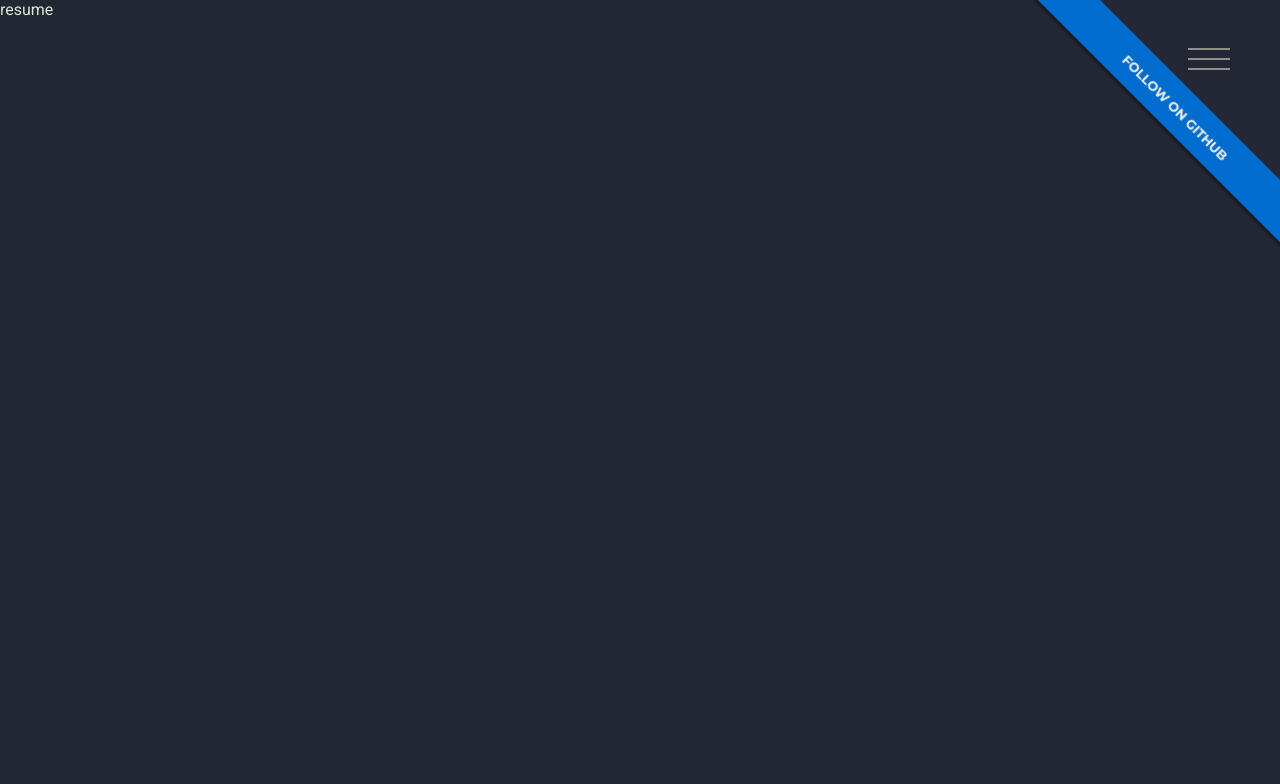
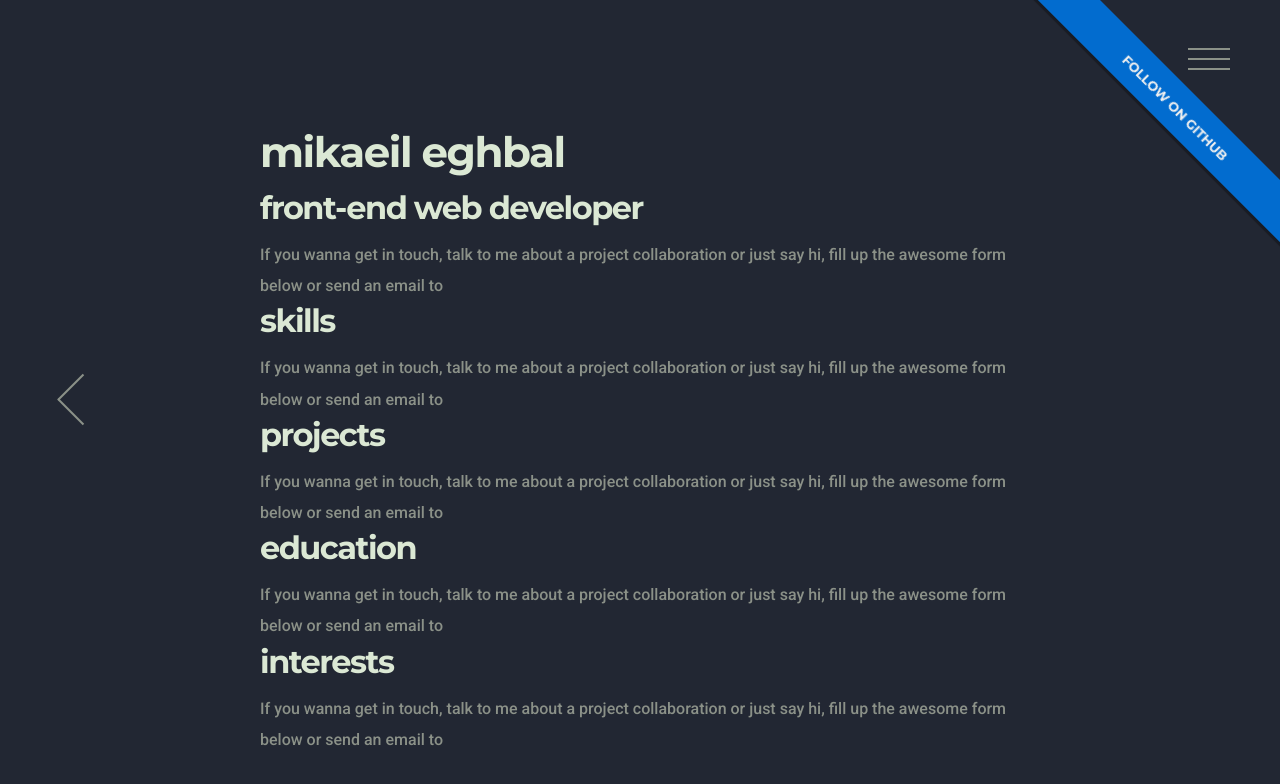
Before and after one commit to mikaeileghbal/react-portfolio, a React (Create React App) app: page /resume in a window 1280 px wide. Shown: the top 784 px of the page. Built offline with nearby package versions, Linux system fonts and the light colour scheme.

Commit message:
Add base resume page

```diff
--- a/src/components/Footer.js
+++ b/src/components/Footer.js
@@ -35,7 +35,7 @@ export default function Footer() {
         <br />
         Feel free to contact me via email at
         <Space>
-          <CustomLinkFooter href="mail:mikaeileghbal@gmail.com">
+          <CustomLinkFooter href="mailto:mikaeileghbal@gmail.com">
             mikaeileghbal@gmail.com
           </CustomLinkFooter>
         </Space>
--- a/src/pages/conatct.js
+++ b/src/pages/conatct.js
@@ -2,7 +2,7 @@ import React, { useState } from "react";
 import { FaFacebookF, FaGithub, FaLinkedinIn } from "react-icons/fa";
 import styled from "styled-components";
 
-import { ContactForm, Previous } from "../components";
+import { ContactForm, Next, Previous } from "../components";
 
 import {
   Container,
@@ -97,6 +97,9 @@ export default function Contact() {
             <span>github</span>
           </StyledGithub>
         </ButtonWrap>
+        <Next to="/resume" show={show}>
+          resume
+        </Next>
         <Previous to="/portfolio" show={show}>
           portfolio
         </Previous>
--- a/src/pages/resume.js
+++ b/src/pages/resume.js
@@ -1,5 +1,47 @@
 import React from "react";
+import { Previous } from "../components";
+import {
+  Container,
+  Section,
+  SectionSubTitle,
+  SectionTitle,
+  Text,
+} from "../styles/global";
 
 export default function Resume() {
-  return <div>resume</div>;
+  return (
+    <Section>
+      <Container>
+        <SectionTitle style={{ marginTop: "1em" }}>mikaeil eghbal</SectionTitle>
+        <SectionSubTitle>front-end web developer</SectionSubTitle>
+        <Text>
+          If you wanna get in touch, talk to me about a project collaboration or
+          just say hi, fill up the awesome form below or send an email to
+        </Text>
+        <SectionSubTitle>skills</SectionSubTitle>
+        <Text>
+          If you wanna get in touch, talk to me about a project collaboration or
+          just say hi, fill up the awesome form below or send an email to
+        </Text>
+        <SectionSubTitle>projects</SectionSubTitle>
+        <Text>
+          If you wanna get in touch, talk to me about a project collaboration or
+          just say hi, fill up the awesome form below or send an email to
+        </Text>
+        <SectionSubTitle>education</SectionSubTitle>
+        <Text>
+          If you wanna get in touch, talk to me about a project collaboration or
+          just say hi, fill up the awesome form below or send an email to
+        </Text>
+        <SectionSubTitle>interests</SectionSubTitle>
+        <Text>
+          If you wanna get in touch, talk to me about a project collaboration or
+          just say hi, fill up the awesome form below or send an email to
+        </Text>
+        <Previous to="/contact" show={true}>
+          contact
+        </Previous>
+      </Container>
+    </Section>
+  );
 }
```
